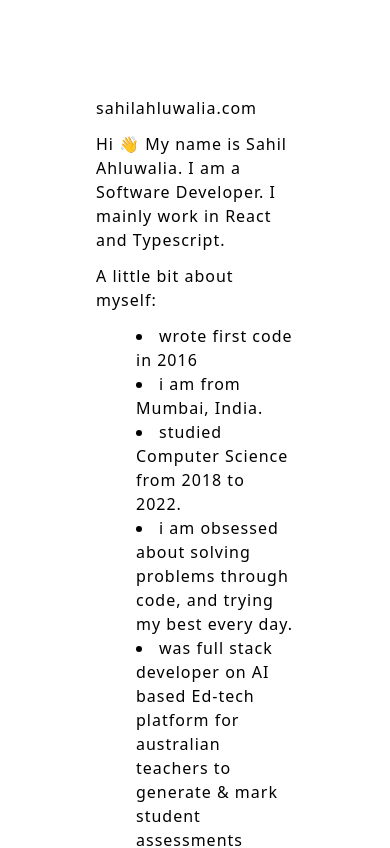
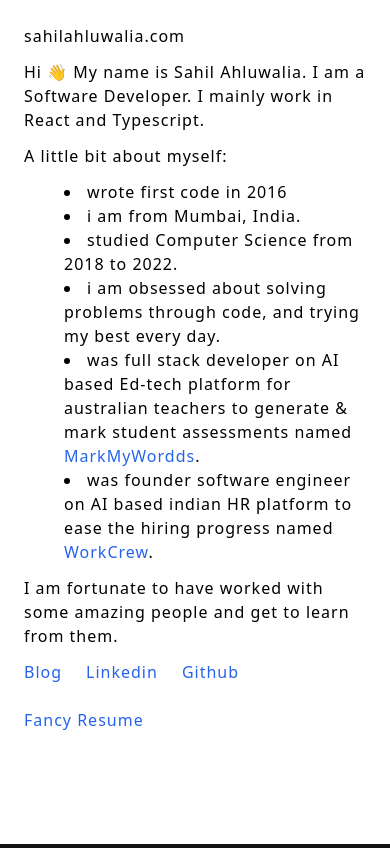
Before and after one commit to sahilahluwalia/portfolio-nextjs, a Next.js app: page / in a window 390 px wide. Shown: the top 848 px of the page. Built offline with nearby package versions, Linux system fonts and the light colour scheme.

Commit message:
add: mobile responsiveness

```diff
--- a/src/app/page.tsx
+++ b/src/app/page.tsx
@@ -3,7 +3,7 @@ import { socialMediaLink } from "@/app/contants";
 
 export default function Home() {
   return (
-    <main className="flex min-h-screen flex-col gap-3 p-24 bg-white text-black font-normal">
+    <main className="flex min-h-screen flex-col gap-3 p-6 sm:p-24 bg-white text-black font-normal">
       <h1 className="text-black">sahilahluwalia.com</h1>
       <h2 className="text-black">
         Hi 👋 My name is Sahil Ahluwalia. I am a Software Developer. I mainly
@@ -29,7 +29,7 @@ export default function Home() {
             href={"https://markmywords.au/"}
           >
             {" "}
-            MarkMyWords
+            MarkMyWordds
           </Link>
           .
         </li>
@@ -52,7 +52,7 @@ export default function Home() {
         I am fortunate to have worked with some amazing people and get to learn
         from them.
       </p>
-      <div className="flex gap-6">
+      <div className="flex gap-6 flex-wrap">
         <Link className="text-blue-600" href={"/blog"}>
           Blog
         </Link>
```
